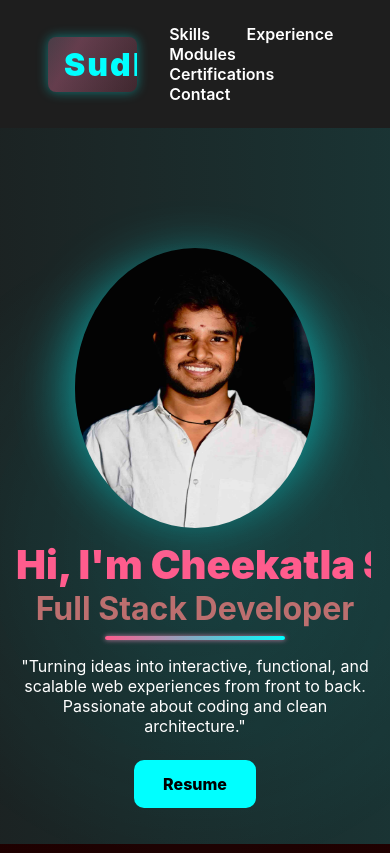
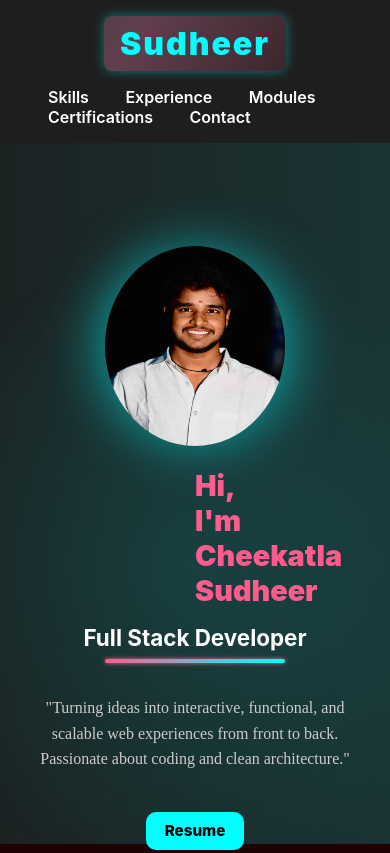
Before and after one commit to chsudheer05/portfolio, a plain HTML site: page index.html in a window 390 px wide. Shown: the top 853 px of the page. Drawn offline with nearby package versions, Linux system fonts and the light colour scheme.

Commit message:
Initial commit:portfolio

```diff
--- a/index.html
+++ b/index.html
@@ -8,7 +8,7 @@
   <link rel="stylesheet" href="https://cdnjs.cloudflare.com/ajax/libs/aos/2.3.4/aos.css"/>
 
   <style>
-  :root {
+:root {
   --primary-color: #00ffff;
   --bg-color: #121212;
   --section-bg: #1e1e1e;
@@ -16,10 +16,12 @@
   --card-bg: #222;
   --highlight: #ff5c8d;
 }
+
 * {
   margin: 0; padding: 0; box-sizing: border-box;
   font-family: 'Inter', sans-serif;
 }
+
 body {
   background: linear-gradient(135deg, #1d0000, #240101);
   color: var(--text-color);
@@ -27,6 +29,7 @@ body {
   overflow-x: hidden;
   position: relative;
 }
+
 .wave-background {
   position: fixed;
   top: 0; left: 0;
@@ -36,16 +39,19 @@ body {
   background-size: 600% 600%;
   animation: waveMotion 15s ease infinite;
 }
+
 @keyframes waveMotion {
   0% { background-position: 0% 50%; }
   50% { background-position: 100% 50%; }
   100% { background-position: 0% 50%; }
 }
+
 header {
   display: flex; justify-content: space-between; align-items: center;
   padding: 1.5rem 3rem; background: var(--section-bg);
   position: sticky; top: 0; z-index: 1000;
 }
+
 .logo {
   font-size: 2rem; font-weight: 900; color: var(--primary-color);
   letter-spacing: 2px;
@@ -57,6 +63,7 @@ header {
   box-shadow: 0 0 12px rgba(0,255,255,0.4);
   overflow: hidden;
 }
+
 .logo::after {
   content: "";
   position: absolute;
@@ -66,47 +73,61 @@ header {
   animation: shine 3s linear infinite;
   z-index: -1;
 }
+
 @keyframes shine {
   0% { left: -100%; }
   50% { left: 0%; }
   100% { left: 100%; }
 }
+
 nav a {
   margin-left: 2rem; color: white; text-decoration: none; position: relative;
   font-weight: 600;
 }
+
 nav a::after {
   content: ''; position: absolute; width: 0; height: 3px;
   background: var(--highlight); left: 0; bottom: -6px;
   transition: width 0.3s ease;
 }
+
 nav a:hover::after {
   width: 100%;
 }
+
 .hero {
   display: flex; flex-direction: column; align-items: center; justify-content: center;
-  height: 100vh; text-align: center;
+  min-height: 100vh; text-align: center;
   background: radial-gradient(circle, rgba(0,255,255,0.1) 0%, transparent 70%);
   animation: fadeIn 2s ease;
+  padding: 2rem;
 }
+
 @keyframes fadeIn {
   from { opacity: 0; transform: translateY(30px); }
   to { opacity: 1; transform: translateY(0); }
 }
-.hero-photo-wrapper { margin-bottom: 2rem; position: relative; }
+
+.hero-photo-wrapper {
+  margin-bottom: 2rem; position: relative;
+}
+
 .glow-circle {
   width: 240px; height: 240px; border-radius: 50%;
   background: radial-gradient(circle, rgba(0,255,255,0.3), transparent 70%);
   display: flex; align-items: center; justify-content: center;
   animation: pulse 2.5s infinite;
 }
+
 .glow-circle img {
   width: 280px; height: 280px; border-radius: 50%;
 }
+
 @keyframes pulse {
   0%, 100% { box-shadow: 0 0 30px rgba(0,255,255,0.5); }
   50% { box-shadow: 0 0 60px rgba(0,255,255,0.7); }
 }
+
 .typing {
   color: var(--highlight); font-size: 2.5rem;
   white-space: nowrap; overflow: hidden; width: 0;
@@ -114,127 +135,61 @@ nav a:hover::after {
   border-right: 3px solid var(--highlight);
   font-weight: 900;
 }
+
 @keyframes typing {
   from { width: 0; }
   to { width: 100%; }
 }
+
 @keyframes blink {
   50% { border-color: transparent; }
 }
-section {
-  padding: 2rem 1rem;
-}
-.section-title {
-  text-align: center; font-size: 2.5rem; margin-bottom: 1.5rem;
-  color: var(--primary-color); position: relative;
-}
-.section-title::after {
-  content: ""; width: 60px; height: 4px; background: var(--highlight);
-  display: block; margin: 0.5rem auto 0;
-  border-radius: 2px;
-}
-.about, .projects, .contact {
-  background: var(--section-bg); border-radius: 14px; margin: 1rem auto;
-  max-width: 1000px; box-shadow: 0 0 20px rgba(0,255,255,0.05);
-  transition: transform 0.3s ease, box-shadow 0.3s ease;
-}
-.about:hover, .projects:hover, .contact:hover {
-  transform: translateY(-5px);
-  box-shadow: 0 0 35px rgba(0,255,255,0.2);
-}
-.about p, .contact p {
-  text-align: center; font-size: 1.2rem; padding: 1rem 2rem;
-  animation: fadeInUp 1s ease forwards;
-}
-@keyframes fadeInUp {
-  from { opacity: 0; transform: translateY(30px); }
-  to { opacity: 1; transform: translateY(0); }
-}
-.projects-grid {
-  display: grid; grid-template-columns: repeat(auto-fit, minmax(250px, 1fr));
-  gap: 1.5rem; padding: 1.5rem;
-}
-.project-card {
-  background: var(--card-bg); padding: 1.5rem; border-radius: 12px;
-  box-shadow: 0 0 18px rgba(0,255,255,0.08); transition: 0.3s ease;
-  text-decoration: none; color: inherit;
-  display: block;
-  border: 2px solid transparent;
-}
-.project-card:hover {
-  transform: scale(1.05); box-shadow: 0 0 28px rgba(0,255,255,0.3);
-  border: 2px solid var(--highlight);
-}
-.project-card h3 {
-  color: var(--highlight); font-size: 1.4rem;
-}
-.resume-btn {
-  display: inline-block; margin: 1.5rem auto; padding: 0.85rem 1.8rem;
-  background: var(--primary-color); color: #000; font-weight: 800;
-  text-decoration: none; border-radius: 10px; transition: 0.3s ease;
-}
-.resume-btn:hover {
-  background-color: #00cccc;
-  transform: scale(1.05);
-}
-footer {
-  text-align: center; padding: 2rem; background: var(--bg-color); color: #aaa;
-  font-weight: 300;
-}
-.skills-logos {
-  display: flex; justify-content: center; gap: 2rem; flex-wrap: wrap; padding: 2rem;
-}
-.skills-logos img {
-  width: 60px; transition: transform 0.3s ease-in-out;
-}
-.skills-logos img:hover {
-  transform: scale(1.25);
-  filter: drop-shadow(0 0 8px var(--highlight));
-}
-.contact {
-  max-width: 800px;
-  margin: 3rem auto;
-  background: var(--section-bg);
-  padding: 2rem;
-  border-radius: 12px;
-  box-shadow: 0 0 20px rgba(0,255,255,0.1);
-  text-align: center;
-}
-.contact p {
-  font-size: 1.1rem;
-  margin: 1rem 0;
-  color: #ccc;
-}
+
 .role-title {
   font-size: 2rem;
   font-weight: bold;
-  color: #bc6f6f;
-  text-align: center;
+  color: #fff;
   position: relative;
-  margin-bottom: 0.5rem;
+  margin-top: 1rem;
 }
 
 .underline-animate {
   display: block;
   width: 180px;
   height: 4px;
-  margin: 0 auto 1rem auto;
-  background: linear-gradient(90deg, #ff5c8d, #00ffff);
+  margin: 0.5rem auto 1rem auto;
+  background: linear-gradient(90deg, var(--highlight), var(--primary-color));
+  animation: underline-glow 2s ease-in-out infinite;
   border-radius: 2px;
-  animation: underline-glow 2s ease-in-out infinite;
 }
 
 @keyframes underline-glow {
-  0% {
-    box-shadow: 0 0 4px #ff5c8d;
-  }
-  50% {
-    box-shadow: 0 0 12px #00ffff;
-  }
-  100% {
-    box-shadow: 0 0 4px #ff5c8d;
-  }
+  0% { box-shadow: 0 0 4px var(--highlight); }
+  50% { box-shadow: 0 0 12px var(--primary-color); }
+  100% { box-shadow: 0 0 4px var(--highlight); }
 }
+
+.intro-desc {
+  font-family: 'Roboto Slab', serif;
+  font-size: 1.15rem;
+  max-width: 600px;
+  color: #ccc;
+  text-align: center;
+  margin: 1rem auto;
+  line-height: 1.6;
+}
+
+.resume-btn {
+  display: inline-block; margin: 1.5rem auto; padding: 0.85rem 1.8rem;
+  background: var(--primary-color); color: #000; font-weight: 800;
+  text-decoration: none; border-radius: 10px; transition: 0.3s ease;
+}
+
+.resume-btn:hover {
+  background-color: #00cccc;
+  transform: scale(1.05);
+}
+
 .tech-section {
   margin-top: 2.5rem;
   padding: 1.5rem 1rem;
@@ -274,6 +229,92 @@ footer {
   filter: drop-shadow(0 0 12px var(--highlight));
 }
 
+section {
+  padding: 2rem 1rem;
+}
+
+.section-title {
+  text-align: center; font-size: 2.5rem; margin-bottom: 1.5rem;
+  color: var(--primary-color); position: relative;
+}
+
+.section-title::after {
+  content: ""; width: 60px; height: 4px; background: var(--highlight);
+  display: block; margin: 0.5rem auto 0;
+  border-radius: 2px;
+}
+
+.about, .projects, .contact {
+  background: var(--section-bg); border-radius: 14px; margin: 1rem auto;
+  max-width: 1000px; box-shadow: 0 0 20px rgba(0,255,255,0.05);
+  transition: transform 0.3s ease, box-shadow 0.3s ease;
+}
+
+.about:hover, .projects:hover, .contact:hover {
+  transform: translateY(-5px);
+  box-shadow: 0 0 35px rgba(0,255,255,0.2);
+}
+
+.about p, .contact p {
+  text-align: center; font-size: 1.2rem; padding: 1rem 2rem;
+  animation: fadeInUp 1s ease forwards;
+}
+
+.projects-grid {
+  display: grid; grid-template-columns: repeat(auto-fit, minmax(250px, 1fr));
+  gap: 1.5rem; padding: 1.5rem;
+}
+
+.project-card {
+  background: var(--card-bg); padding: 1.5rem; border-radius: 12px;
+  box-shadow: 0 0 18px rgba(0,255,255,0.08); transition: 0.3s ease;
+  text-decoration: none; color: inherit;
+  display: block;
+  border: 2px solid transparent;
+}
+
+.project-card:hover {
+  transform: scale(1.05); box-shadow: 0 0 28px rgba(0,255,255,0.3);
+  border: 2px solid var(--highlight);
+}
+
+.project-card h3 {
+  color: var(--highlight); font-size: 1.4rem;
+}
+
+footer {
+  text-align: center; padding: 2rem; background: var(--bg-color); color: #aaa;
+  font-weight: 300;
+}
+
+.skills-logos {
+  display: flex; justify-content: center; gap: 2rem; flex-wrap: wrap; padding: 2rem;
+}
+
+.skills-logos img {
+  width: 60px; transition: transform 0.3s ease-in-out;
+}
+
+.skills-logos img:hover {
+  transform: scale(1.25);
+  filter: drop-shadow(0 0 8px var(--highlight));
+}
+
+.contact {
+  max-width: 800px;
+  margin: 3rem auto;
+  background: var(--section-bg);
+  padding: 2rem;
+  border-radius: 12px;
+  box-shadow: 0 0 20px rgba(0,255,255,0.1);
+  text-align: center;
+}
+
+.contact p {
+  font-size: 1.1rem;
+  margin: 1rem 0;
+  color: #ccc;
+}
 
 .contact a {
   color: var(--primary-color);
@@ -281,11 +322,80 @@ footer {
   text-decoration: none;
   transition: color 0.3s ease;
 }
+
 .contact a:hover {
   color: var(--highlight);
   text-decoration: underline;
 }
+
+/* ✅ Mobile Fixes */
+@media (max-width: 768px) {
+  .hero {
+    padding: 2rem 1rem;
+    height: auto;
+  }
+
+  .glow-circle {
+    width: 180px;
+    height: 180px;
+  }
+
+  .glow-circle img {
+    width: 200px;
+    height: 200px;
+  }
+
+  .typing {
+    font-size: 1.8rem;
+    white-space: normal;
+    overflow: visible;
+    border: none;
+    animation: none;
+  }
+
+  .role-title {
+    font-size: 1.4rem;
+  }
+
+  .intro-desc {
+    font-size: 1rem;
+    padding: 0 1rem;
+  }
+
+  .resume-btn {
+    font-size: 0.95rem;
+    padding: 0.6rem 1.2rem;
+  }
+
+  .tech-icons img {
+    width: 40px;
+    height: 40px;
+  }
+
+  .projects-grid {
+    grid-template-columns: 1fr;
+    padding: 1rem;
+  }
+
+  nav {
+    flex-wrap: wrap;
+    gap: 1rem;
+    justify-content: center;
+  }
+
+  header {
+    flex-direction: column;
+    gap: 1rem;
+    padding: 1rem;
+  }
+
+  .contact p {
+    font-size: 1rem;
+    word-break: break-word;
+  }
+}
 </style>
+
 
 </head>
 <body>
```
